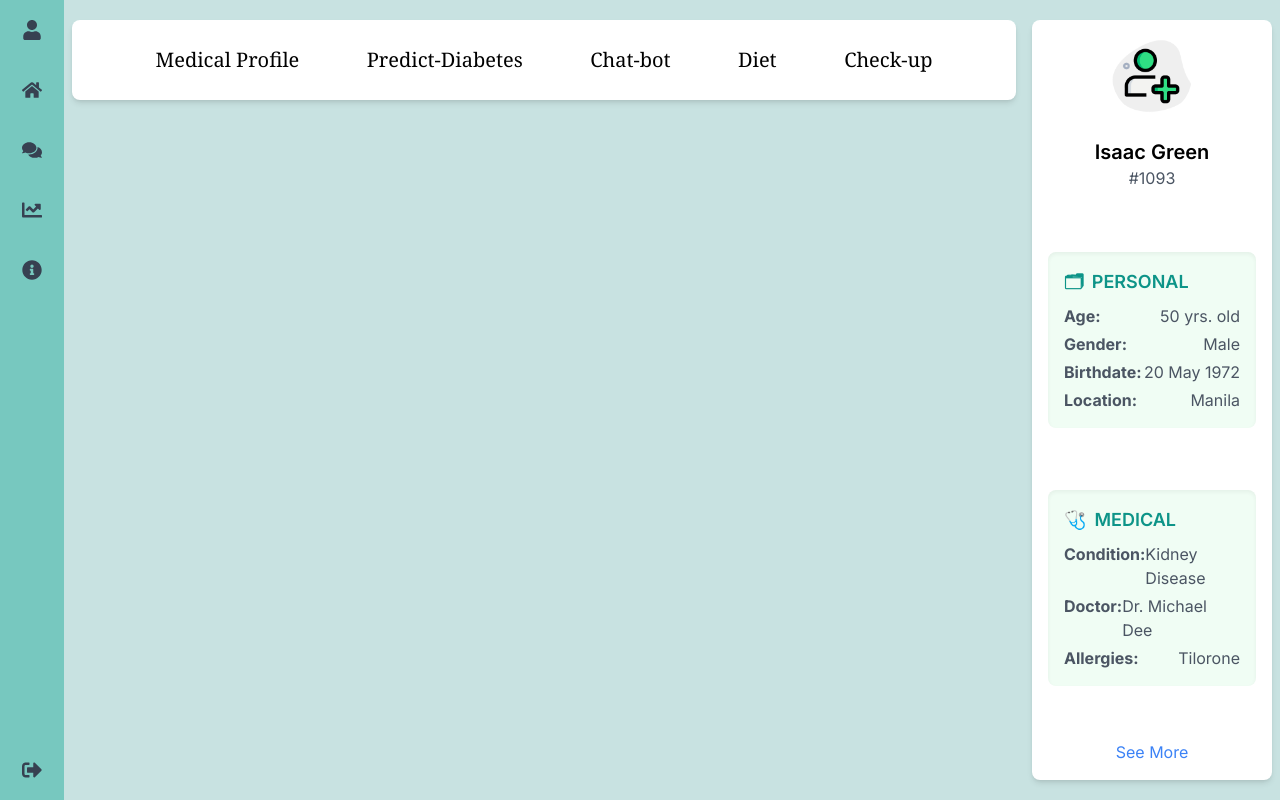
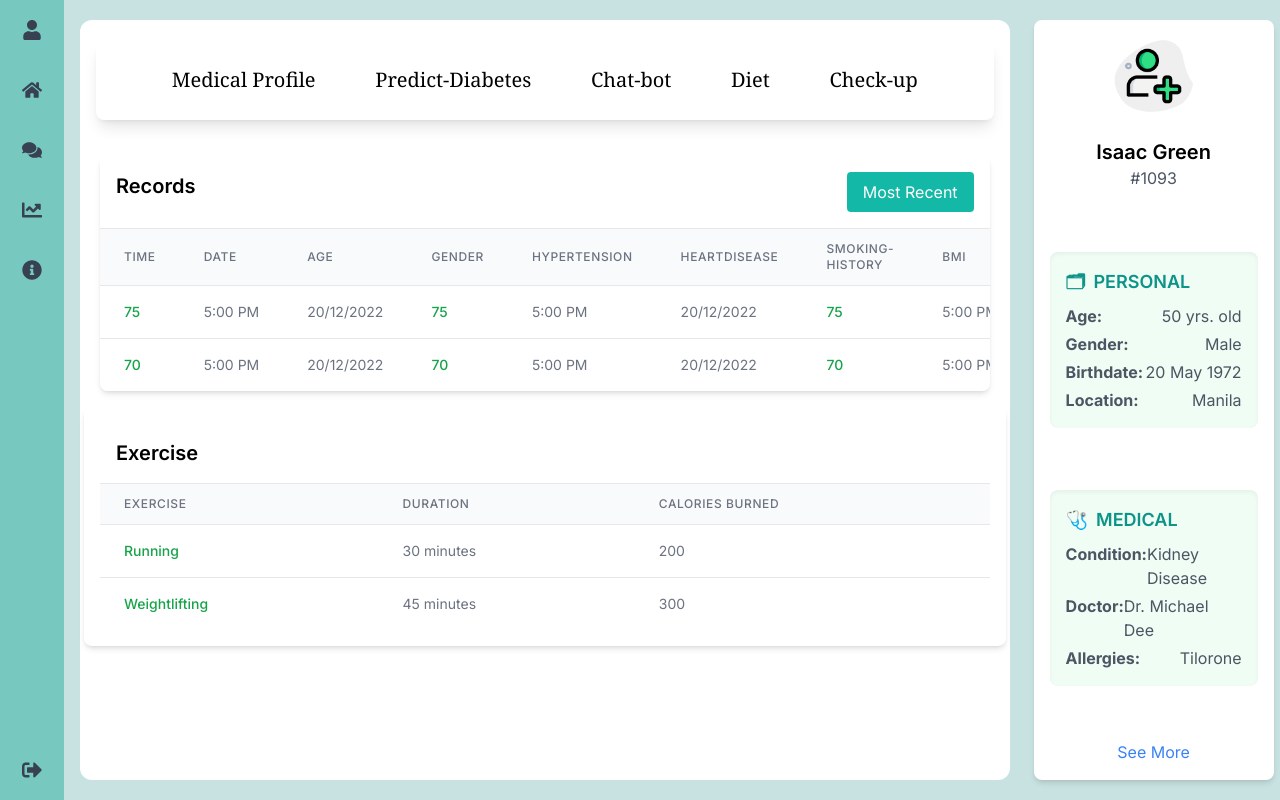
Before and after one commit to dineshh2003/gluco-care, a Next.js app: page / in a window 1280 px wide. Built offline with nearby package versions, Linux system fonts and the light colour scheme.

Commit message:
added-pateit-page

```diff
--- a/package.json
+++ b/package.json
@@ -10,8 +10,11 @@
   },
   "dependencies": {
     "autoprefixer": "^10.4.19",
+    "chart.js": "^4.4.3",
     "next": "14.2.3",
     "react": "^18",
+    "react-chart": "^0.0.1",
+    "react-chartjs-2": "^5.2.0",
     "react-dom": "^18",
     "react-icons": "^5.2.1"
   },
--- a/src/app/page.tsx
+++ b/src/app/page.tsx
@@ -1,13 +1,18 @@
 
+import Exercise from "@/components/Exercise";
+import HeartRate from "@/components/HeartRate";
 import Navbar from "@/components/Navbar";
 import PatientInfo from "@/components/PatientInfo";
+import Records from "@/components/Record";
+
 
 export default function Home() {
   return (
-    <main className="flex flex-row h-screen w-[95vw] bg-b2">
-      <div className="w-[80vw] h-full ">
+    <main className="flex flex-row h-screen w-[95vw] bg-b2 ">
+      <div className="w-[80vw] h-[95vh] bg-white my-5 mx-4 rounded-xl ">
           <Navbar/>
-
+          <Records/>
+          <Exercise/>
       </div>
       <div className="w-[20vw] h-full flex items-center justify-center rounded-lg">
         <PatientInfo />
--- /dev/null
+++ b/src/components/Exercise.tsx
@@ -0,0 +1,45 @@
+import React from 'react';
+
+const exercises = [
+  {
+    name: 'Running',
+    duration: '30 minutes',
+    caloriesBurned: 200
+  },
+  {
+    name: 'Weightlifting',
+    duration: '45 minutes',
+    caloriesBurned: 300
+  },
+  // More exercises...
+];
+
+const Exercise = () => {
+  return (
+    <div className="bg-white shadow-md rounded-lg overflow-hidden container mx-1 p-4 h-fit w-[72vw]">
+      <div className="flex justify-between p-4 border-b">
+        <h2 className="text-xl font-semibold">Exercise</h2>
+      </div>
+      <table className="min-w-full divide-y divide-gray-200">
+        <thead className="bg-gray-50">
+          <tr>
+            <th className="px-6 py-3 text-left text-xs font-medium text-gray-500 uppercase tracking-wider">Exercise</th>
+            <th className="px-6 py-3 text-left text-xs font-medium text-gray-500 uppercase tracking-wider">Duration</th>
+            <th className="px-6 py-3 text-left text-xs font-medium text-gray-500 uppercase tracking-wider">Calories Burned</th>
+          </tr>
+        </thead>
+        <tbody className="bg-white divide-y divide-gray-200">
+          {exercises.map((exercise, index) => (
+            <tr key={index}>
+              <td className="px-6 py-4 whitespace-nowrap text-sm font-medium text-green-600">{exercise.name}</td>
+              <td className="px-6 py-4 whitespace-nowrap text-sm text-gray-500">{exercise.duration}</td>
+              <td className="px-6 py-4 whitespace-nowrap text-sm text-gray-500">{exercise.caloriesBurned}</td>
+            </tr>
+          ))}
+        </tbody>
+      </table>
+    </div>
+  );
+};
+
+export default Exercise;
--- /dev/null
+++ b/src/components/HeartRate.tsx
@@ -0,0 +1,37 @@
+"use client"
+
+import React from 'react';
+import { Line } from 'react-chartjs-2';
+
+
+
+const HeartRate = () => {
+
+  const data = {
+    labels: ['January', 'February', 'March', 'April', 'May', 'June', 'July'],
+    datasets: [
+      {
+        label: 'Sales',
+        data: [10, 20, 15, 25, 30, 35, 40],
+        borderColor: 'rgba(75,192,192,1)',
+        backgroundColor: 'rgba(75,192,192,0.2)',
+      },
+    ],
+  };
+
+
+  const options = {
+    scales: {
+      yAxes: [{ ticks: { beginAtZero: true } }],
+    },
+  };
+
+  return (
+    <div>
+      <h2>HeartRate Example</h2>
+      <Line data={data} options={options} />
+    </div>
+  );
+};
+
+export default HeartRate;
--- a/src/components/HomeImage.tsx
+++ /dev/null
@@ -1,11 +0,0 @@
-import React from 'react'
-
-const HomeImage = () => {
-  return (
-    <div>
-
-    </div>
-  )
-}
-
-export default HomeImage
--- a/src/components/Navbar.tsx
+++ b/src/components/Navbar.tsx
@@ -2,7 +2,7 @@ import Link from 'next/link';
 
 const Navbar = () => {
   return (
-    <div className="bg-white rounded-lg shadow-md p-4 my-5 h-[10vh] m-5 flex items-center justify-evenly text-xl font-serif   mx-2">
+    <div className="bg-white rounded-lg shadow-lg p-4 my-5 h-[10vh] mx-4 flex items-center justify-evenly text-xl font-serif ">
       <Link href="/"  className="hover:text-b1">
         Medical Profile
       </Link>
--- /dev/null
+++ b/src/components/Record.tsx
@@ -0,0 +1,72 @@
+import React from 'react';
+
+const records = [
+  {
+    result: 75,
+    time: '5:00 PM',
+    date: '20/12/2022',
+    admin: 'Jacob Meyers',
+    role: 'Registered Nurse',
+    avatar: '/path-to-avatar.jpg' // Replace with the actual path to the avatar image
+  },
+  {
+    result: 70,
+    time: '5:00 PM',
+    date: '20/12/2022',
+    admin: 'Jacob Meyers',
+    role: 'Registered Nurse',
+    avatar: '/path-to-avatar.jpg' // Replace with the actual path to the avatar image
+  },
+  // More records...
+];
+
+const Records = () => {
+  return (
+    <div className="container mx-1 p-4 h-fit w-[72vw] ">
+      <div className="bg-white shadow-md rounded-lg overflow-hidden">
+        <div className="flex justify-between p-4 border-b">
+          <h2 className="text-xl font-semibold">Records</h2>
+          <button className="bg-teal-500 text-white px-4 py-2 rounded">Most Recent</button>
+        </div>
+        <div className="overflow-x-auto">
+          <table className="min-w-full divide-y divide-gray-200">
+          <thead className="bg-gray-50 ">
+            <tr>
+              <th className="px-6 py-3 text-left text-xs font-medium text-gray-500 uppercase tracking-wider">Time</th>
+              <th className="px-6 py-3 text-left text-xs font-medium text-gray-500 uppercase tracking-wider">Date</th>
+              <th className="px-6 py-3 text-left text-xs font-medium text-gray-500 uppercase tracking-wider">Age</th>
+              <th className="px-6 py-3 text-left text-xs font-medium text-gray-500 uppercase tracking-wider">Gender</th>
+              <th className="px-6 py-3 text-left text-xs font-medium text-gray-500 uppercase tracking-wider">Hypertension</th>
+              <th className="px-6 py-3 text-left text-xs font-medium text-gray-500 uppercase tracking-wider">HeartDisease</th>
+              <th className="px-6 py-3 text-left text-xs font-medium text-gray-500 uppercase tracking-wider">smoking-history</th>
+              <th className="px-6 py-3 text-left text-xs font-medium text-gray-500 uppercase tracking-wider">BMI</th>
+              <th className="px-6 py-3 text-left text-xs font-medium text-gray-500 uppercase tracking-wider">HbA1c Level</th>
+              <th className="px-6 py-3 text-left text-xs font-medium text-gray-500 uppercase tracking-wider">Blood-glucose</th>
+              <th className="px-6 py-3 text-left text-xs font-medium text-gray-500 uppercase tracking-wider">Diabetes</th>
+            </tr>
+          </thead>
+          <tbody className="bg-white divide-y divide-gray-200">
+            {records.map((record, index) => (
+              <tr key={index}>
+                <td className="px-6 py-4 whitespace-nowrap text-sm font-medium text-green-600">{record.result}</td>
+                <td className="px-6 py-4 whitespace-nowrap text-sm text-gray-500">{record.time}</td>
+                <td className="px-6 py-4 whitespace-nowrap text-sm text-gray-500">{record.date}</td>
+                <td className="px-6 py-4 whitespace-nowrap text-sm font-medium text-green-600">{record.result}</td>
+                <td className="px-6 py-4 whitespace-nowrap text-sm text-gray-500">{record.time}</td>
+                <td className="px-6 py-4 whitespace-nowrap text-sm text-gray-500">{record.date}</td>
+                <td className="px-6 py-4 whitespace-nowrap text-sm font-medium text-green-600">{record.result}</td>
+                <td className="px-6 py-4 whitespace-nowrap text-sm text-gray-500">{record.time}</td>
+                <td className="px-6 py-4 whitespace-nowrap text-sm text-gray-500">{record.date}</td>
+                <td className="px-6 py-4 whitespace-nowrap text-sm font-medium text-green-600">{record.result}</td>
+                <td className="px-6 py-4 whitespace-nowrap text-sm text-gray-500">{record.time}</td>
+              </tr>
+            ))}
+          </tbody>
+          </table>
+        </div>
+      </div>
+    </div>
+  );
+};
+
+export default Records;
```
Also changed, not shown: 1 other file (tests, documents, lock files or other folders).
